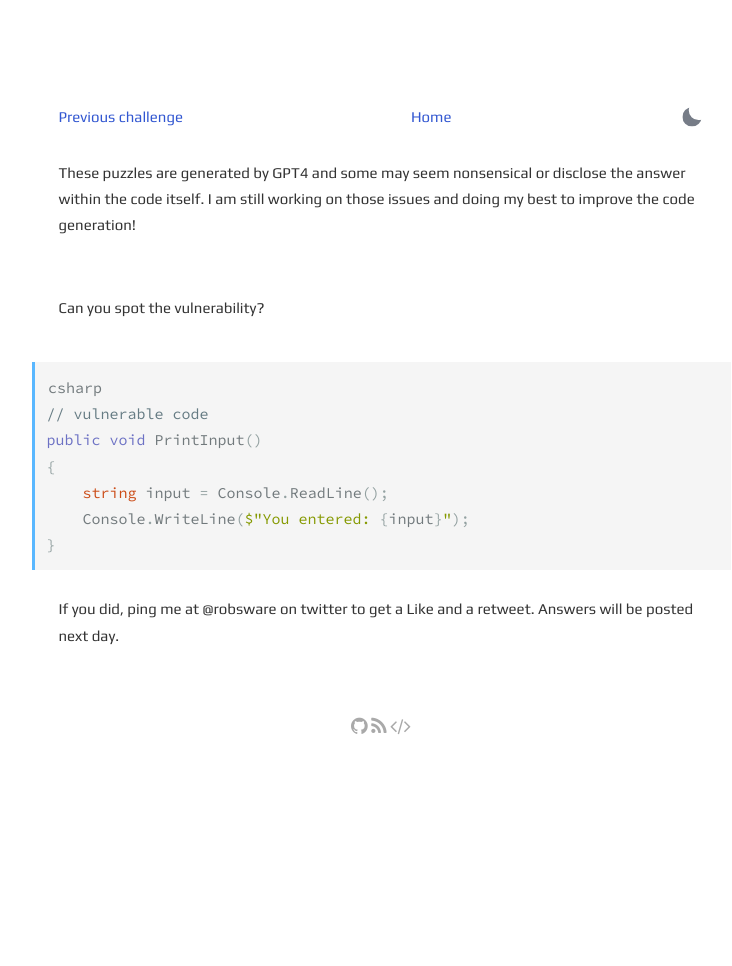
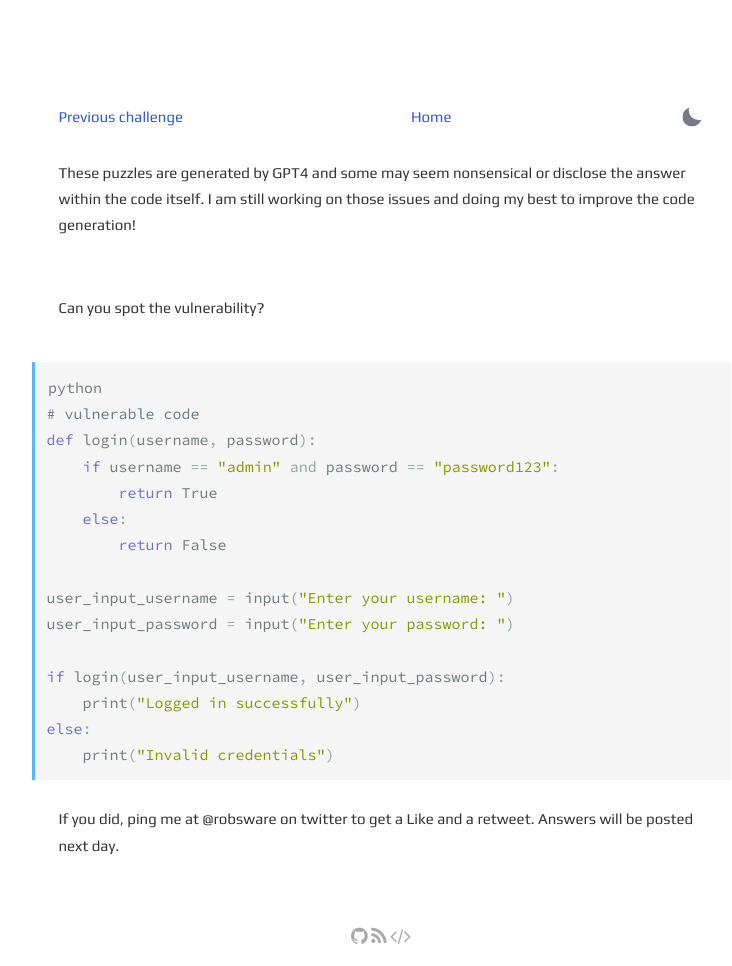
Before and after one commit to robsware/robsware.github.io, a Jekyll site: the page built from challenges/dailyappsec.html, in a window 1280 px wide. Shown: the whole page, without its empty margins (259-991 px from the left). Built offline with Jekyll 4.4.1, drawn with Linux system fonts in a browser that asks for light colours; before the commit the page ends 900 px from its top, so only the background shows below that.

Commit message:
Automated daily appsec challenge

```diff
--- a/challenges/dailyappsec.html
+++ b/challenges/dailyappsec.html
@@ -4,7 +4,7 @@ layout: page
 
 <section class="post">
     <div class="flex-row-between">
-    <a href="{{ site.url }}{{ site.baseurl }}/challenges/2023-04-25"> Previous challenge</a>
+    <a href="{{ site.url }}{{ site.baseurl }}/challenges/2023-04-26"> Previous challenge</a>
           <a href="{{ site.url }}{{ site.baseurl }}/"> Home</a>
       <button title="Change theme" id="theme-toggle" onclick="modeSwitcher()">
         <div></div>
@@ -16,14 +16,22 @@ layout: page
 <br>
 {% highlight html %}
 {% endhighlight %}
-{% highlight c# %}
-csharp
-// vulnerable code
-public void PrintInput()
-{
-    string input = Console.ReadLine();
-    Console.WriteLine($"You entered: {input}");
-}
+{% highlight python %}
+python
+# vulnerable code
+def login(username, password):
+    if username == "admin" and password == "password123":
+        return True
+    else:
+        return False
+
+user_input_username = input("Enter your username: ")
+user_input_password = input("Enter your password: ")
+
+if login(user_input_username, user_input_password):
+    print("Logged in successfully")
+else:
+    print("Invalid credentials")
 
 {% endhighlight %}
 <br>If you did, ping me at @robsware on twitter to get a Like and a retweet. Answers will be posted next day.
```
Also changed, not shown: challenges/2023-04-26.html (added, +54 -0 lines).
